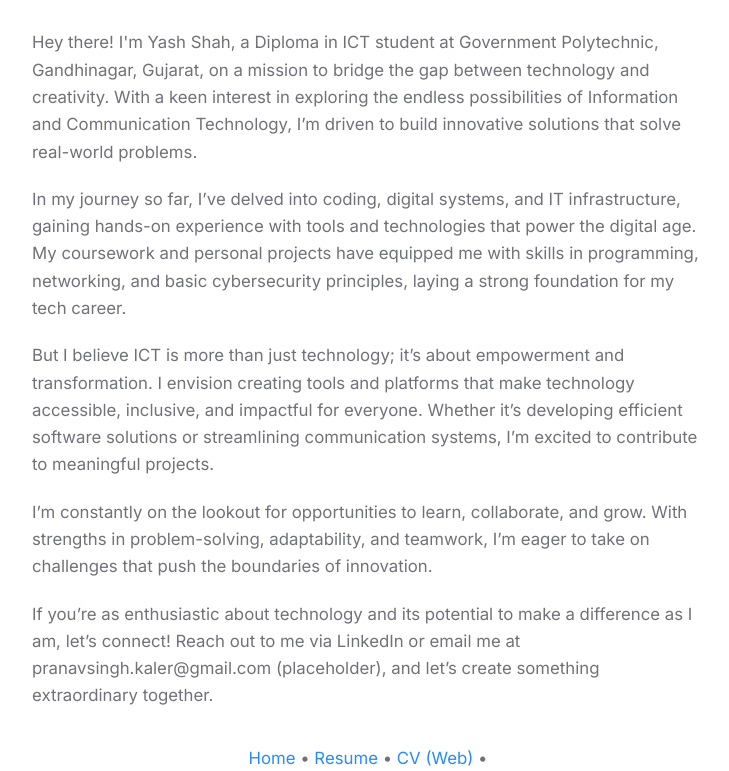
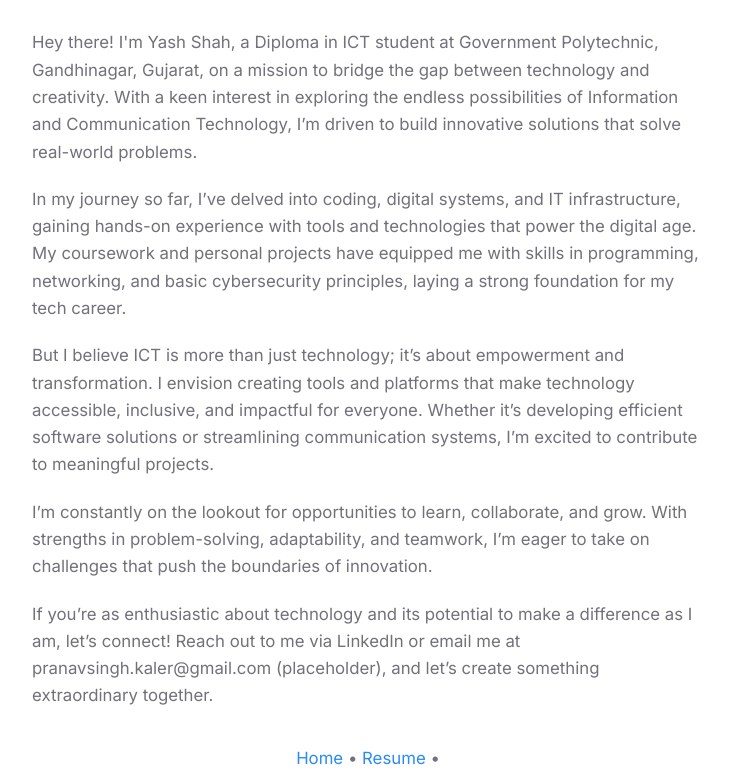
Before and after one commit to MrYashShah/Myproject, a plain HTML site: page index.html in a window 1280 px wide. Shown: the part 250-1021 px from the top of the page, without its empty margins (272-1001 px from the left). Drawn offline with nearby package versions, Linux system fonts and the light colour scheme; no server answers; a web font is replaced by a local one.

Commit message:
Update menu.html

```diff
--- a/menu.html
+++ b/menu.html
@@ -1,3 +1,2 @@
 <a href="index.html" target="_blank"> Home </a> &#8226;
 <a href="RESUME_Pranavsingh_Kaler.pdf" target="_blank"> Resume </a> &#8226;
-<a href="past.html" target="_blank"> CV (Web) </a> &#8226;
```
